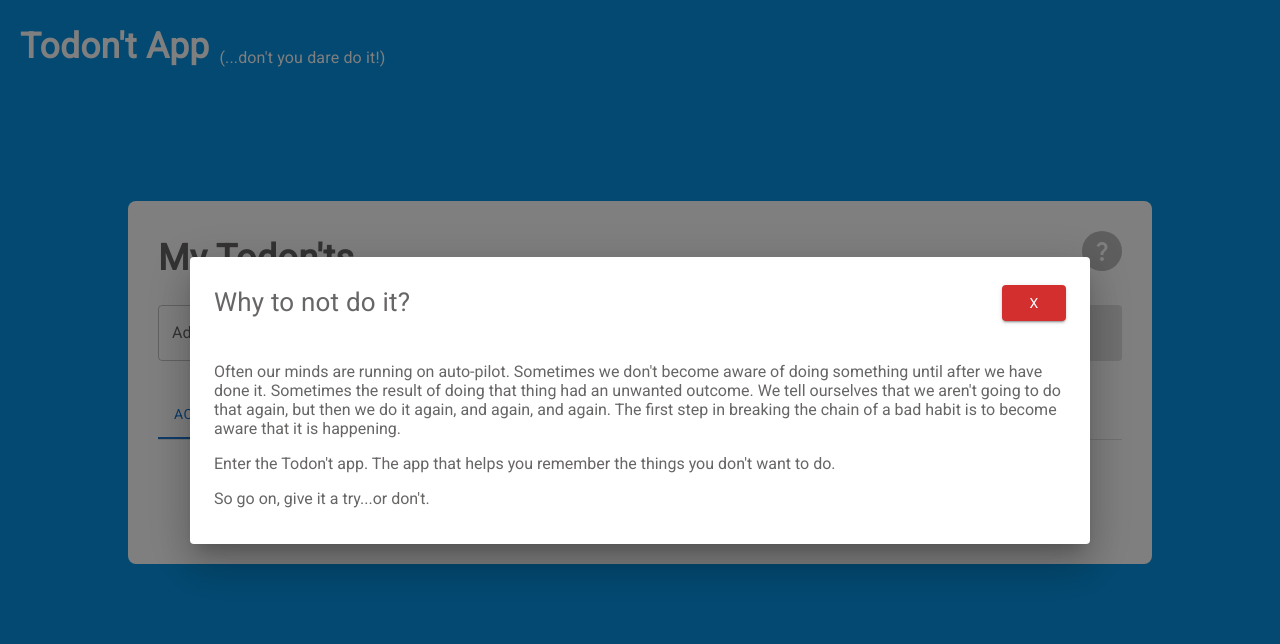
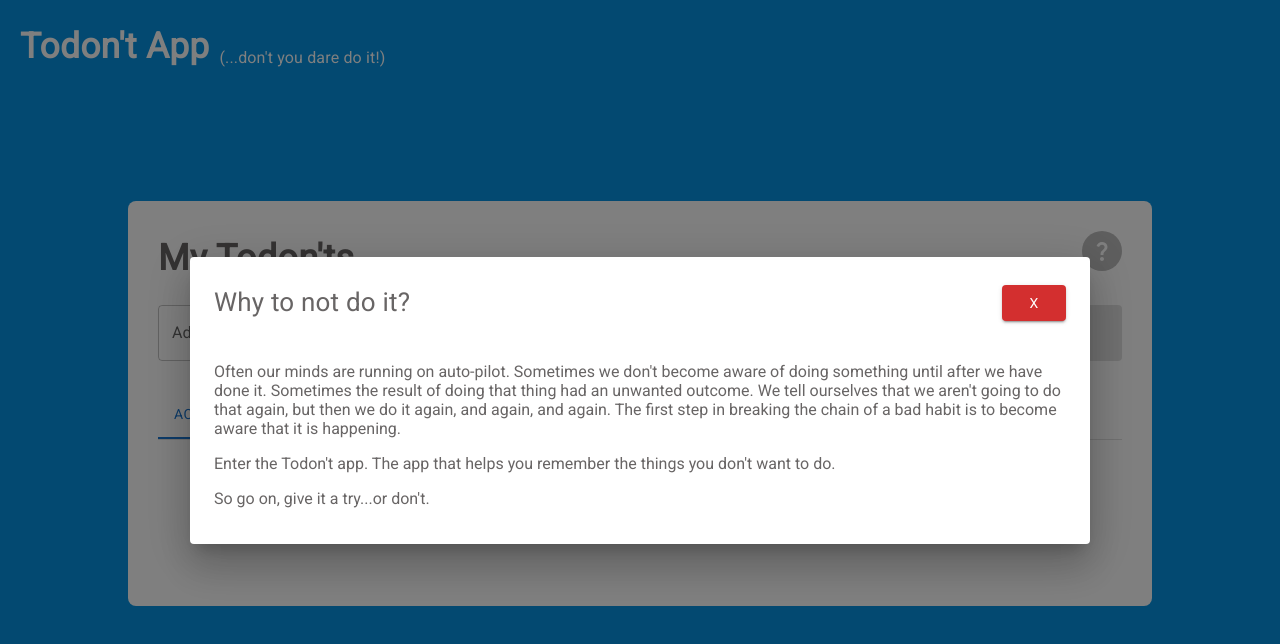
Before and after one commit to Chad-Martinez/Todont, a React (Create React App) app: page / in a window 1280 px wide. Shown: the top 644 px of the page. Built offline with nearby package versions, Linux system fonts and the light colour scheme.

Commit message:
fixed height issue and adjusting padding for the todo container

```diff
--- a/src/App.tsx
+++ b/src/App.tsx
@@ -79,8 +79,8 @@ const App: FC = (): ReactElement => {
         sx={{
           borderRadius: '8px',
           bgcolor: 'white',
-          padding: '30px',
-          maxHeight: '80vh',
+          padding: '30px 30px 0px 30px',
+          minHeight: '375px',
           margin: '10%',
         }}
       >
```
